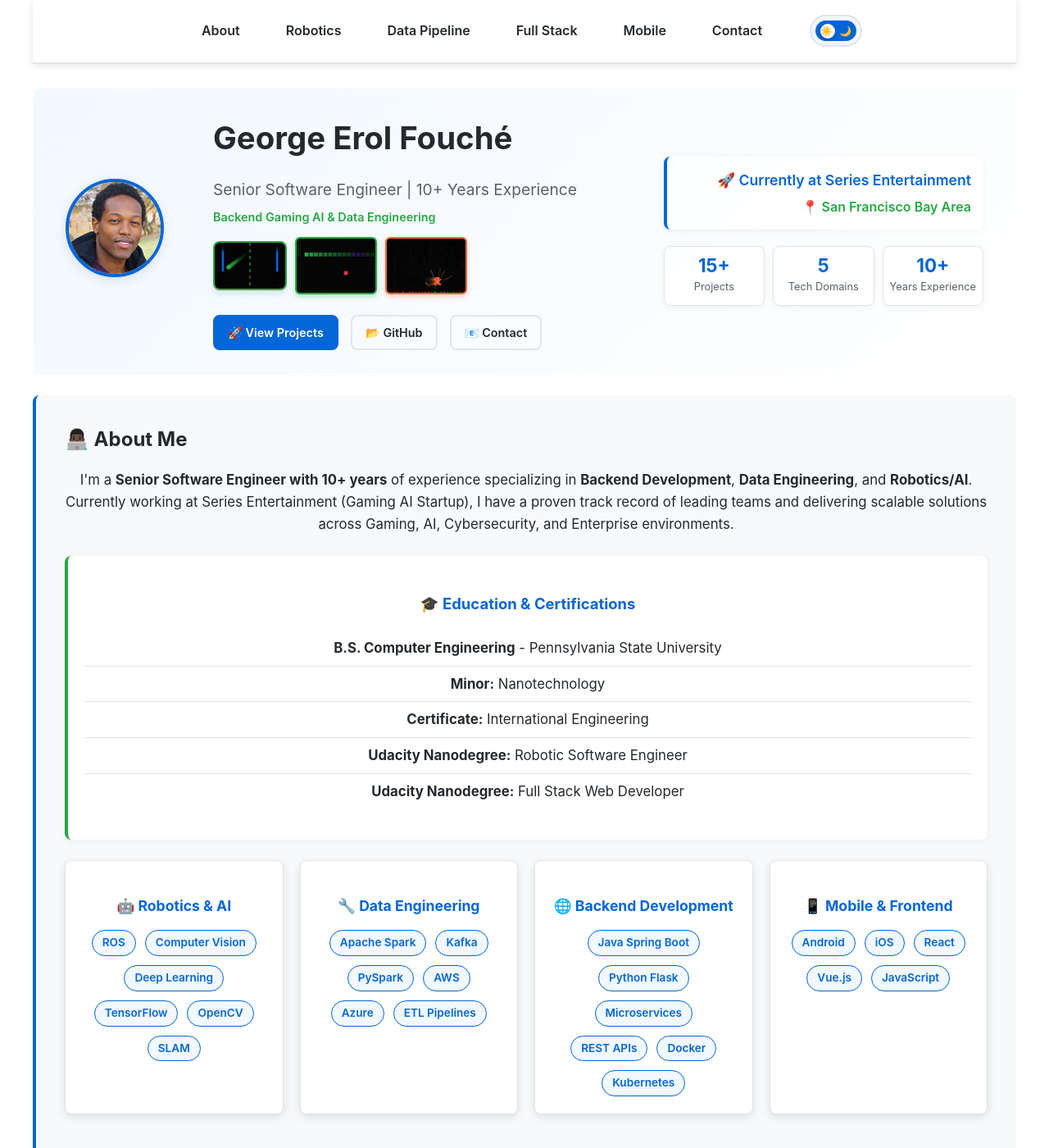
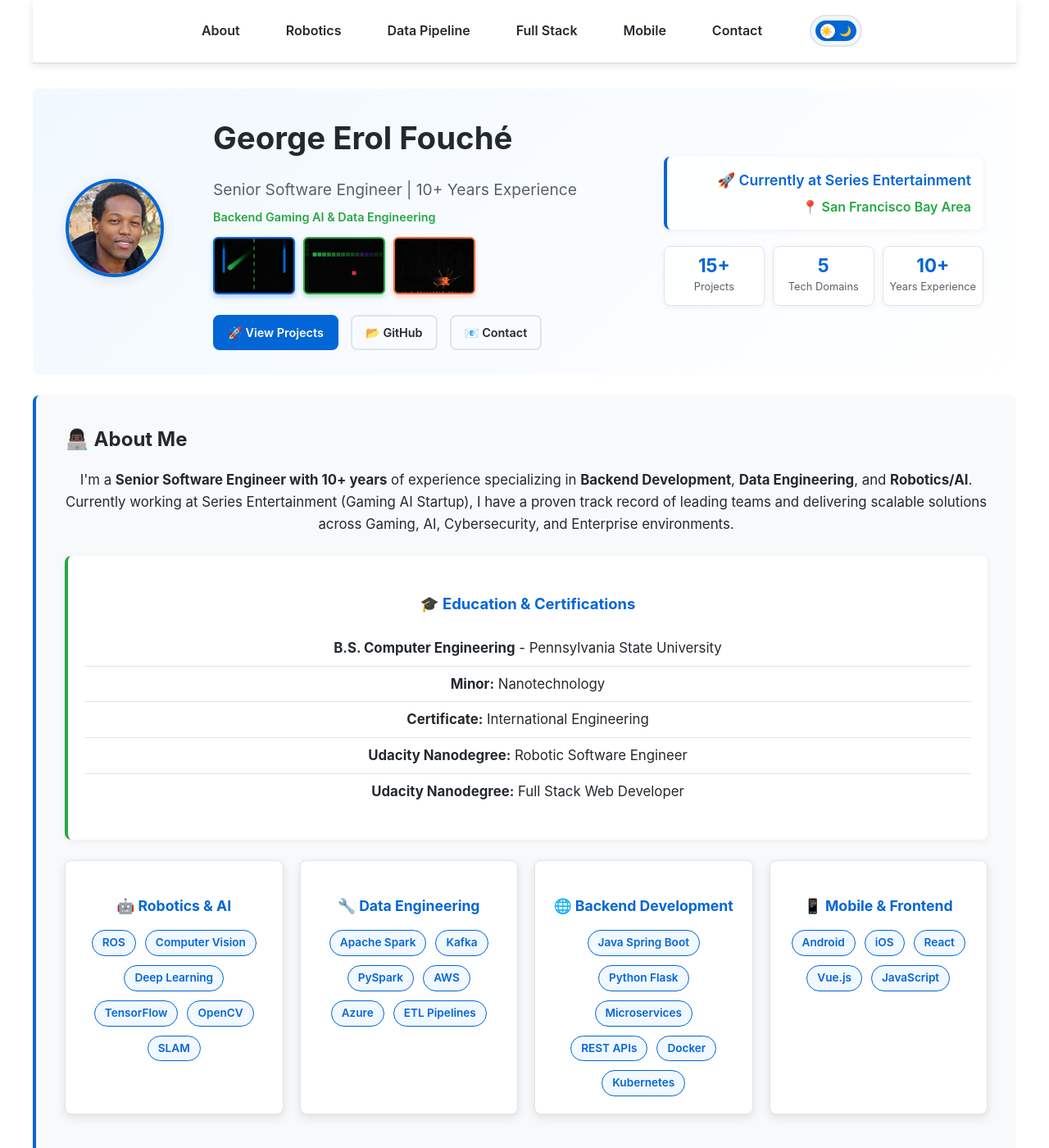
Before and after one commit to georgeerol/georgeerol.github.io, a Jekyll site: the page built from index.md, in a window 1280 px wide and 1400 px high. Shown: the whole window at 82% size. Built offline with Jekyll 4.4.1, drawn with Linux system fonts in a browser that asks for light colours.

Commit message:
🔧 Fix game alignment issue
- Remove conflicting #pongGame CSS rules
- All three games now use consistent styling
- Fixed both desktop and mobile alignment
- Games now perfectly aligned in mini-arcade

```diff
--- a/assets/css/style.scss
+++ b/assets/css/style.scss
@@ -355,21 +355,7 @@ body {
   box-shadow: 0 5px 15px rgba(255, 255, 255, 0.2);
 }
 
-#pongGame {
-  border: 2px solid var(--accent-color);
-  border-radius: 8px;
-  background: rgba(0, 0, 0, 0.1);
-  box-shadow: 0 4px 8px rgba(0, 0, 0, 0.1);
-  backdrop-filter: blur(5px);
-  transition: all 0.3s ease;
-  width: 90px;
-  height: 60px;
-}
 
-#pongGame:hover {
-  transform: scale(1.05);
-  box-shadow: 0 6px 12px rgba(0, 0, 0, 0.15);
-}
 
 .hero-actions {
   display: flex;
@@ -864,10 +850,7 @@ body {
     font-size: 0.9em;
   }
 
-  #pongGame {
-    width: 90px;
-    height: 60px;
-  }
+
 
   .mini-arcade {
     gap: 6px;
```
